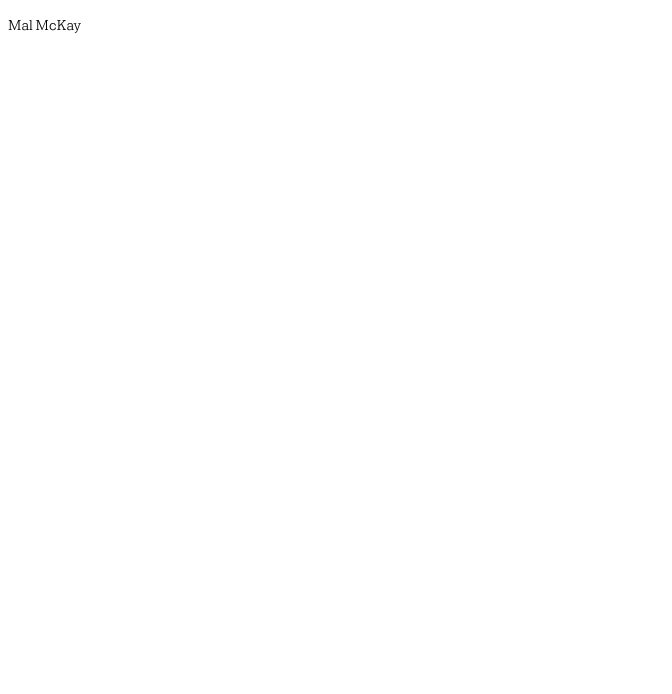
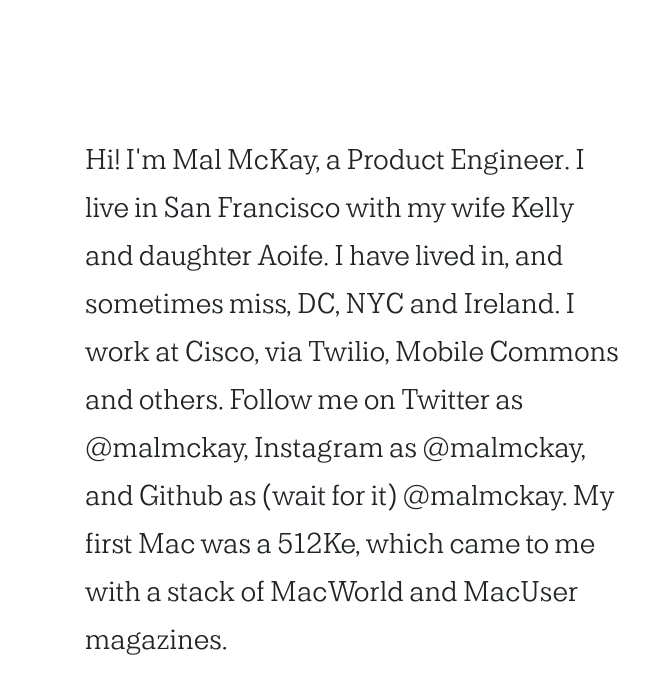
Before and after one commit to malmckay/malmckay, a plain HTML site: page index.html in a window 1280 px wide. Shown: the whole page, without its empty margins (0-672 px from the left). Drawn offline with nearby package versions, Linux system fonts and the light colour scheme.

Commit message:
Copy WIP

```diff
--- a/index.html
+++ b/index.html
@@ -3,12 +3,32 @@
   <head>
     <meta charset="utf-8">
     <meta name="viewport" content="width=device-width, initial-scale=1, shrink-to-fit=no">
+    <link rel="shortcut icon" type="image/x-icon" href="favicon.ico">
+    <link href="https://stackpath.bootstrapcdn.com/bootstrap/4.3.1/css/bootstrap.min.css" rel="stylesheet" integrity="sha384-ggOyR0iXCbMQv3Xipma34MD+dH/1fQ784/j6cY/iJTQUOhcWr7x9JvoRxT2MZw1T" crossorigin="anonymous">
     <link rel="stylesheet" type="text/css" href="style.css">
-    <link rel="shortcut icon" type="image/x-icon" href="favicon.ico">
-    <title>Mal McKay</title>
+    <title>Mal McKay would rather be coding.</title>
   </head>
   <body>
-    <p>Mal McKay</p>
 
-  </body>
+<div class="container">
+  <div class="row align-items-center">
+<!--     <div class="col-md vh-100" style="padding: 20px;">
+      <div class="h-100 w-100 d-inline-block" id="sidebar">
+        <h1>I would rather be coding</h1>
+      </div>
+    </div> -->
+    <div class="col-md h-100 d-inline-block">
+       <div>Hi! I'm Mal McKay, a Product Engineer. I live in San Francisco with my wife Kelly and daughter Aoife. I have lived in, and sometimes miss, DC, NYC and Ireland. I work at Cisco, via Twilio, Mobile Commons and others. Follow me on Twitter as @malmckay, Instagram as @malmckay, and Github as (wait for it) @malmckay. My first Mac was a 512Ke, which came to me with a stack of MacWorld and MacUser magazines.</div>
+    </div>
+    <div class="col-md vh-100 d-inline-block">
+
+    </div>
+  </div>
+</div>
+<!-- <div class="min-vw-100">Min-width 100vw</div>
+<div class="min-vh-100">Min-height 100vh</div>
+<div class="vw-100">Width 100vw</div>
+<div class="vh-100">Height 100vh</div>
+
+ -->  </body>
 </html>
--- a/style.css
+++ b/style.css
@@ -24,4 +24,10 @@
 
 body {
     font-family: 'Lehigh';
+    font-size: 24pt;
 }
+
+#sidebar {
+    /*background-color: #ADF;*/
+    background-color: #C6DDF8;
+}
```
